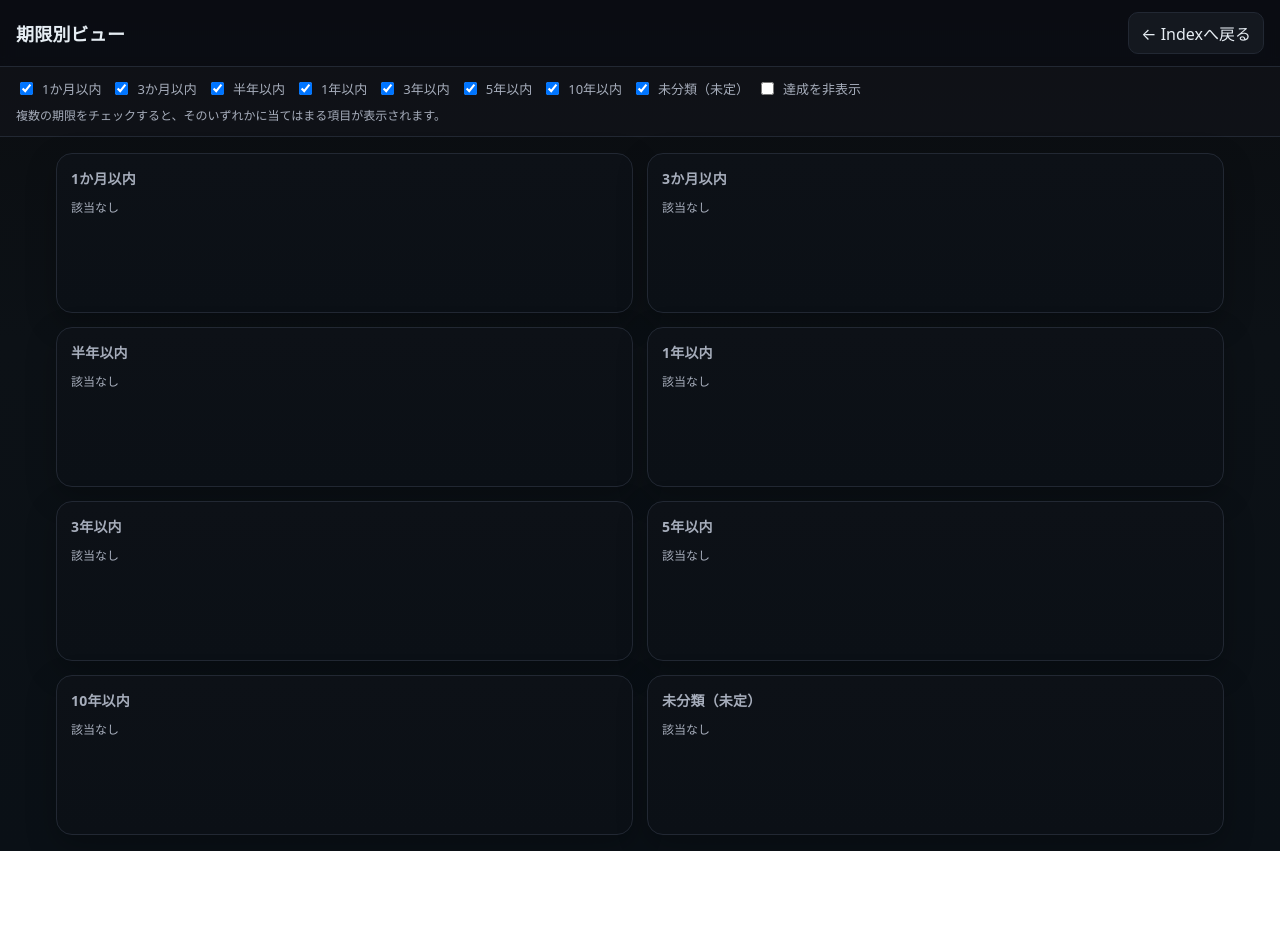
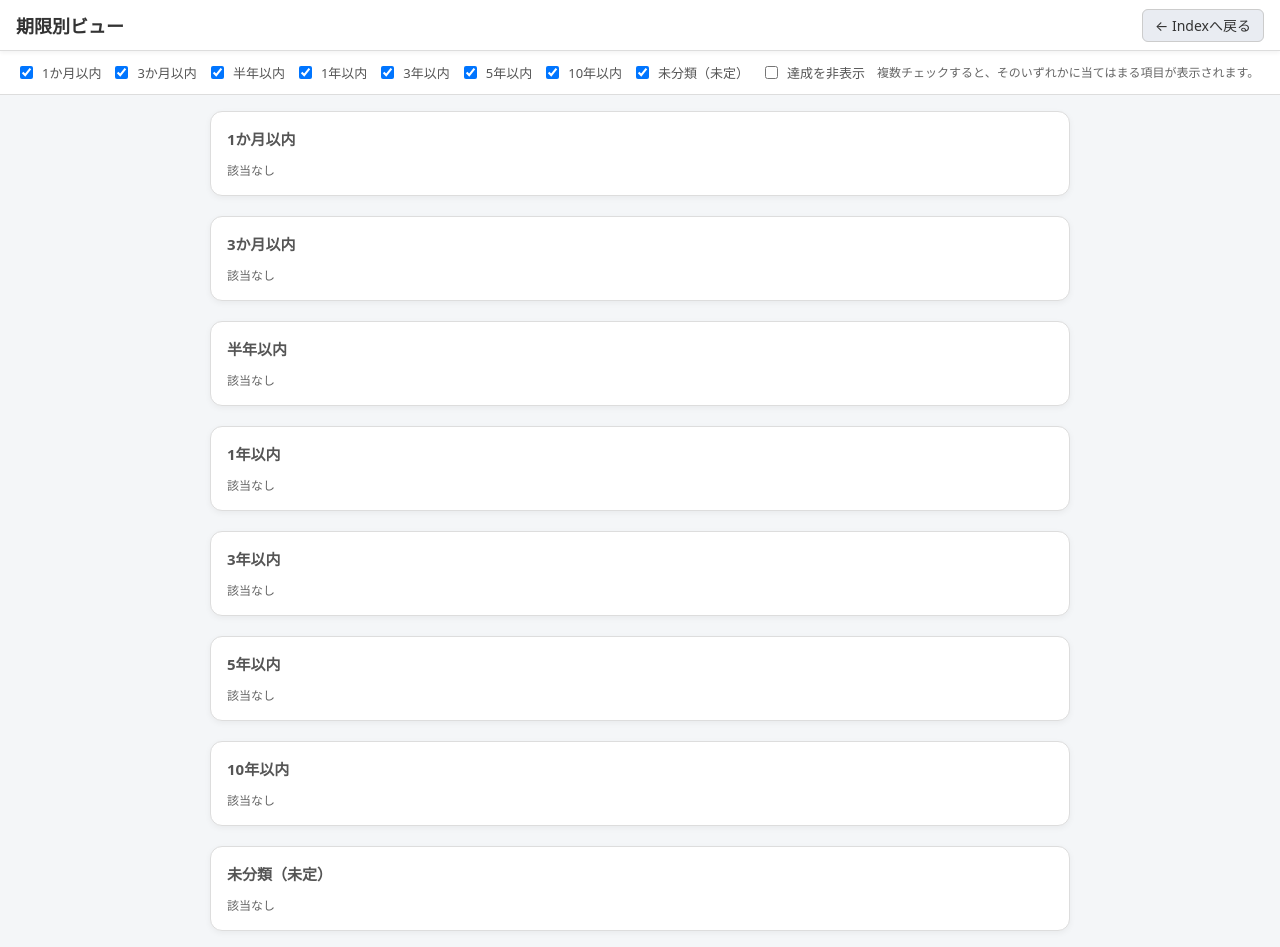
Before and after one commit to JITSUCHI/Bucket-list, a plain HTML site: page progress.html in a window 1280 px wide. Before the commit the page ends 851 px from the top, so only its background shows below. Drawn offline with Linux system fonts and the light colour scheme.

Commit message:
Update progress.html

```diff
--- a/progress.html
+++ b/progress.html
@@ -5,52 +5,53 @@
   <meta name="viewport" content="width=device-width, initial-scale=1" />
   <title>BucketList Progress — 期限別ビュー</title>
   <style>
-    :root{
-      --bg:#0b0d10; --panel:#14181f; --muted:#a6adbb; --text:#e6edf3;
-      --accent:#4f8cff; --ok:#2ecc71; --danger:#ff5d5d; --border:#222833; --card:#0f131a;
+    body{
+      margin:0;
+      font-family:system-ui,-apple-system,"Segoe UI",Roboto,"Hiragino Kaku Gothic ProN","Noto Sans JP","Yu Gothic UI",sans-serif;
+      background:#f4f6f8;
+      color:#333;
     }
-    *{box-sizing:border-box}
-    body{ margin:0; font-family:system-ui, -apple-system, "Segoe UI", Roboto, "Hiragino Kaku Gothic ProN","Noto Sans JP","Yu Gothic UI", sans-serif; background:linear-gradient(180deg,var(--bg),#0c1116 40%, #0a1016 100%); color:var(--text);}
-    header{ position:sticky; top:0; z-index:10; backdrop-filter:blur(6px); background:rgba(10,14,20,.7); border-bottom:1px solid var(--border); padding:12px 16px; display:flex; gap:12px; align-items:center; flex-wrap:wrap;}
-    h1{font-size:18px;margin:0 8px 0 0; font-weight:700; letter-spacing:.2px}
-    a{ color:#9bb7ff; text-decoration:none }
-    .toolbar{ display:flex; gap:8px; flex-wrap:wrap; align-items:center; margin-left:auto}
-    .btn{ appearance:none; border:none; background:var(--panel); color:var(--text); padding:8px 12px; border-radius:10px; cursor:pointer; border:1px solid var(--border);}
-    .grid{ display:grid; grid-template-columns:1fr; gap:14px; padding:16px; max-width:1200px; margin:0 auto}
-    @media(min-width:1024px){ .grid{ grid-template-columns:1fr 1fr} }
-    .card{ background: linear-gradient(180deg,#0d1117,#0b1016); border:1px solid var(--border); border-radius:16px; padding:14px; box-shadow: 0 10px 30px rgba(0,0,0,.25); min-height: 160px;}
-    .card h2{ font-size:14px; color:var(--muted); margin:0 0 10px; letter-spacing:.2px}
-    .list{ display:flex; flex-direction:column; gap:8px}
-    .item{ display:grid; grid-template-columns: 1fr 160px 160px; gap:8px; align-items:center; background: var(--card); border:1px solid #1a2130; border-radius:12px; padding:8px;}
-    .title{ overflow:hidden; text-overflow:ellipsis; white-space:nowrap}
-    .item[data-status="継続"] .title{ color: var(--ok); font-weight:600 }
-    .item[data-status="達成"] .title{ text-decoration: line-through; color:#9fb3c8 }
-    .badge{ font-size:12px; color:#cdd7ea; border:1px solid #334; border-radius:999px; padding:2px 8px; display:inline-block; text-align:center}
-    .filters{ display:flex; flex-wrap:wrap; gap:8px; padding:12px 16px; background:rgba(20,24,31,.4); border-bottom:1px solid var(--border)}
-    .filters label{ display:flex; align-items:center; gap:6px; font-size:13px; color:var(--muted) }
-    .filters .group{ display:flex; gap:10px; align-items:center; flex-wrap:wrap }
-    .muted{ color:var(--muted); font-size:12px}
+    header{
+      position:sticky;top:0;z-index:10;
+      background:#fff;border-bottom:1px solid #ddd;
+      padding:12px 16px;display:flex;gap:12px;align-items:center;flex-wrap:wrap;
+      box-shadow:0 2px 4px rgba(0,0,0,.05);
+    }
+    h1{font-size:18px;margin:0 8px 0 0;font-weight:700}
+    a{color:#2979ff;text-decoration:none}
+    .btn{appearance:none;border:none;background:#e9ecf2;color:#333;padding:6px 12px;border-radius:6px;cursor:pointer;border:1px solid #ccc;font-size:14px}
+    main{padding:16px;max-width:860px;margin:0 auto}
+    .grid{display:flex;flex-direction:column;gap:20px}
+    .card{background:#fff;border:1px solid #ddd;border-radius:12px;padding:16px;box-shadow:0 2px 6px rgba(0,0,0,0.05)}
+    .card h2{font-size:15px;color:#555;margin:0 0 12px}
+    .list{display:flex;flex-direction:column;gap:6px}
+    .item{display:flex;gap:8px;align-items:center;background:#fafafa;border:1px solid #ddd;border-radius:8px;padding:6px}
+    .title{flex:1;overflow:hidden;text-overflow:ellipsis;white-space:nowrap}
+    .item[data-status="継続"] .title{color:#2e7d32;font-weight:600}
+    .item[data-status="達成"] .title{text-decoration:line-through;color:#777}
+    .badge{font-size:12px;color:#333;border:1px solid #ccc;border-radius:999px;padding:2px 8px;background:#f9f9f9}
+    .filters{display:flex;flex-wrap:wrap;gap:12px;padding:12px 16px;background:#fff;border-bottom:1px solid #ddd}
+    .filters label{display:flex;align-items:center;gap:6px;font-size:13px;color:#555}
+    .muted{color:#666;font-size:12px}
   </style>
 </head>
 <body>
   <header>
     <h1>期限別ビュー</h1>
-    <div class="toolbar">
+    <div style="margin-left:auto">
       <a class="btn" href="index.html">← Indexへ戻る</a>
     </div>
   </header>
 
   <section class="filters">
-    <div class="group" id="deadlineFilters">
-      <!-- dynamically filled with deadline checkboxes -->
-    </div>
-    <div class="group">
-      <label><input type="checkbox" id="hideDone"> 達成を非表示</label>
-    </div>
-    <div class="group muted">複数の期限をチェックすると、そのいずれかに当てはまる項目が表示されます。</div>
+    <div id="deadlineFilters" style="display:flex;flex-wrap:wrap;gap:10px"></div>
+    <label><input type="checkbox" id="hideDone"> 達成を非表示</label>
+    <div class="muted">複数チェックすると、そのいずれかに当てはまる項目が表示されます。</div>
   </section>
 
-  <main class="grid" id="deadlineGrids"></main>
+  <main>
+    <div class="grid" id="deadlineGrids"></div>
+  </main>
 
   <template id="deadlineCardTmpl">
     <section class="card">
@@ -68,100 +69,80 @@
   </template>
 
   <script>
-    // shared constants (match index.html)
-    const GENRES = ["旅行・冒険","学習・スキル","キャリア・お金","健康・ライフスタイル","趣味・体験","精神・教養"];
-    const STATUSES = ["未着手","継続","達成"];
-    const DEADLINES = ["1か月以内","3か月以内","半年以内","1年以内","3年以内","5年以内","10年以内","未分類（未定）"];
-    const LS_KEY = "bucketlist.v2";
+    const GENRES=["旅行・冒険","学習・スキル","キャリア・お金","健康・ライフスタイル","趣味・体験","精神・教養"];
+    const STATUSES=["未着手","継続","達成"];
+    const DEADLINES=["1か月以内","3か月以内","半年以内","1年以内","3年以内","5年以内","10年以内","未分類（未定）"];
+    const LS_KEY="bucketlist.v2";
 
-    /** @type {Record<string, {id:string,title:string,status:string,deadline:string}[]>} */
-    let state = loadState();
-
+    let state=loadState();
     function loadState(){
       try{
-        const raw = localStorage.getItem(LS_KEY);
-        if(!raw){ return Object.fromEntries(GENRES.map(g=>[g,[]])); }
-        const obj = JSON.parse(raw);
+        const raw=localStorage.getItem(LS_KEY); if(!raw) return Object.fromEntries(GENRES.map(g=>[g,[]]));
+        const obj=JSON.parse(raw);
         for(const g of GENRES){
           if(!obj[g]) obj[g]=[];
-          obj[g] = obj[g].map(it => ({
-            id: String(it.id||crypto.randomUUID()),
-            title: String(it.title||"").trim(),
-            status: STATUSES.includes(it.status)? it.status : "未着手",
-            deadline: DEADLINES.includes(it.deadline)? it.deadline : DEADLINES[DEADLINES.length-1]
+          obj[g]=obj[g].map(it=>({
+            id:String(it.id||crypto.randomUUID()),
+            title:String(it.title||""),
+            status:STATUSES.includes(it.status)?it.status:"未着手",
+            deadline:DEADLINES.includes(it.deadline)?it.deadline:"未分類（未定）"
           }));
         }
         return obj;
-      }catch(e){
-        return Object.fromEntries(GENRES.map(g=>[g,[]]));
-      }
+      }catch(e){return Object.fromEntries(GENRES.map(g=>[g,[]]));}
     }
 
-    const gridsEl = document.getElementById("deadlineGrids");
-    const cardTmpl = document.getElementById("deadlineCardTmpl");
-    const itemTmpl = document.getElementById("itemTmpl");
-    const hideDoneEl = document.getElementById("hideDone");
-    const filtersEl = document.getElementById("deadlineFilters");
+    const gridsEl=document.getElementById("deadlineGrids");
+    const cardTmpl=document.getElementById("deadlineCardTmpl");
+    const itemTmpl=document.getElementById("itemTmpl");
+    const hideDoneEl=document.getElementById("hideDone");
+    const filtersEl=document.getElementById("deadlineFilters");
 
-    // Build filter checkboxes
-    const activeDeadlines = new Set(DEADLINES); // default: all on
+    const activeDeadlines=new Set(DEADLINES);
     function buildFilters(){
-      filtersEl.innerHTML = "";
-      DEADLINES.forEach(d => {
-        const label = document.createElement("label");
-        const cb = document.createElement("input");
-        cb.type = "checkbox"; cb.checked = true; cb.dataset.deadline = d;
-        cb.addEventListener("change", () => {
-          if(cb.checked) activeDeadlines.add(d); else activeDeadlines.delete(d);
-          render();
-        });
-        label.appendChild(cb);
-        label.append(d);
-        filtersEl.appendChild(label);
+      filtersEl.innerHTML="";
+      DEADLINES.forEach(d=>{
+        const label=document.createElement("label");
+        const cb=document.createElement("input");
+        cb.type="checkbox";cb.checked=true;cb.dataset.deadline=d;
+        cb.onchange=()=>{if(cb.checked)activeDeadlines.add(d);else activeDeadlines.delete(d);render();};
+        label.appendChild(cb);label.append(d);filtersEl.appendChild(label);
       });
-      hideDoneEl.addEventListener("change", render);
+      hideDoneEl.onchange=render;
     }
 
     function render(){
-      gridsEl.innerHTML = "";
-      DEADLINES.forEach(deadline => {
-        if(!activeDeadlines.has(deadline)) return; // hide whole group if unchecked
-
-        const section = cardTmpl.content.firstElementChild.cloneNode(true);
-        section.querySelector("h2").textContent = deadline;
-        const list = section.querySelector(".list");
-
-        const items = [];
+      gridsEl.innerHTML="";
+      DEADLINES.forEach(d=>{
+        if(!activeDeadlines.has(d)) return;
+        const sec=cardTmpl.content.firstElementChild.cloneNode(true);
+        sec.querySelector("h2").textContent=d;
+        const list=sec.querySelector(".list");
+        const items=[];
         for(const g of GENRES){
           for(const it of state[g]){
-            if(it.deadline !== deadline) continue;
-            if(hideDoneEl.checked && it.status === "達成") continue;
-            items.push({...it, genre:g});
+            if(it.deadline!==d) continue;
+            if(hideDoneEl.checked&&it.status==="達成") continue;
+            items.push({...it,genre:g});
           }
         }
-
-        if(items.length === 0){
-          const empty = document.createElement("div");
-          empty.className = "muted";
-          empty.textContent = "該当なし";
-          list.appendChild(empty);
+        if(items.length===0){
+          const em=document.createElement("div");em.className="muted";em.textContent="該当なし";list.appendChild(em);
         }else{
-          for(const it of items){
-            const node = itemTmpl.content.firstElementChild.cloneNode(true);
-            node.dataset.status = it.status;
-            node.querySelector(".title").textContent = it.title;
-            node.querySelector(".genre").textContent = it.genre;
-            node.querySelector(".status").textContent = it.status;
+          items.forEach(it=>{
+            const node=itemTmpl.content.firstElementChild.cloneNode(true);
+            node.dataset.status=it.status;
+            node.querySelector(".title").textContent=it.title;
+            node.querySelector(".genre").textContent=it.genre;
+            node.querySelector(".status").textContent=it.status;
             list.appendChild(node);
-          }
+          });
         }
-
-        gridsEl.appendChild(section);
+        gridsEl.appendChild(sec);
       });
     }
 
-    buildFilters();
-    render();
+    buildFilters();render();
   </script>
 </body>
 </html>
```
